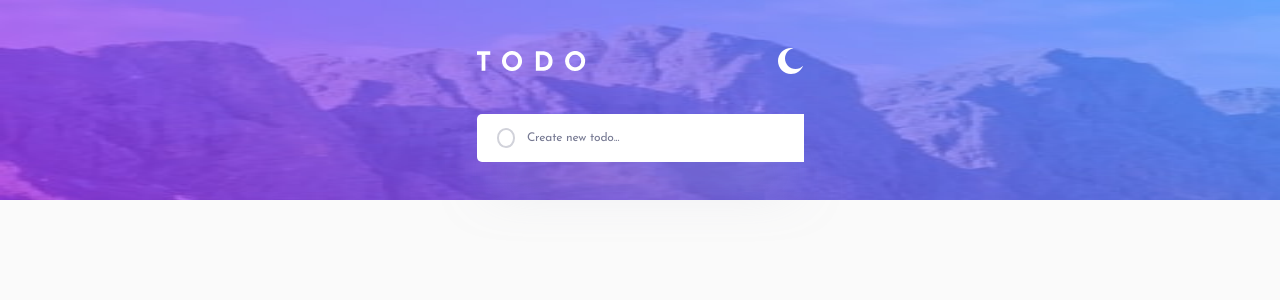
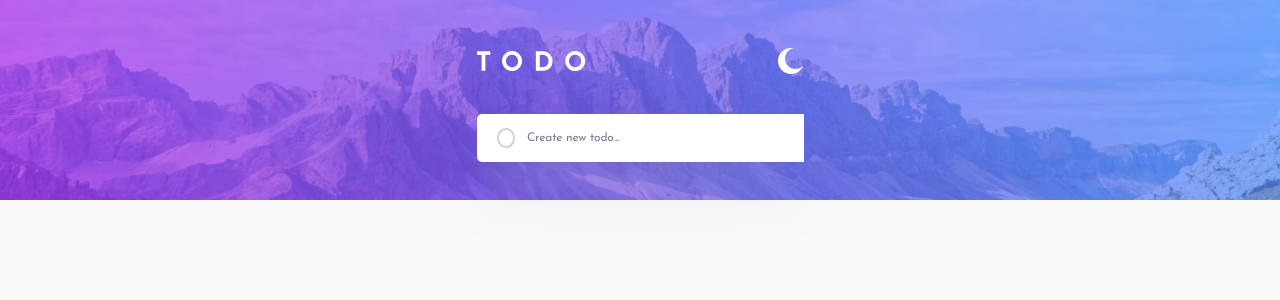
Before and after one commit to gigakhrz/Todo-app, a React (Vite) app: page / in a window 1280 px wide. Shown: the top 300 px of the page. Built offline with nearby package versions, Linux system fonts and the light colour scheme.

Commit message:
add bg images on desktopm mode

```diff
--- a/package.json
+++ b/package.json
@@ -21,7 +21,7 @@
   "devDependencies": {
     "@types/react": "^18.0.37",
     "@types/react-dom": "^18.0.11",
-    "@typescript-eslint/eslint-plugin": "^5.59.0",
+    "@typescript-eslint/eslint-plugin": "^5.59.9",
     "@typescript-eslint/parser": "^5.59.0",
     "@vitejs/plugin-react": "^4.0.0",
     "eslint": "^8.38.0",
--- a/src/App.tsx
+++ b/src/App.tsx
@@ -1,6 +1,8 @@
 import styled from "styled-components";
 import bgLight from "./assets/bg-mobile-light.jpg";
 import bgDark from "./assets/bg-mobile-dark.jpg";
+import bgLDesktop from "./assets/bg-desktop-light.jpg";
+import bgDDesktop from "./assets/bg-desktop-dark.jpg";
 import GlobalStyles from "./GlobalStyles";
 import Todo from "./Components/Todo";
 import Header from "./Components/Header";
@@ -46,6 +48,10 @@ const Container = styled.main<{ mode: boolean }>`
   background-size: 100% 200px;
   padding-top: 48px;
   background-color: ${(props) => (props.mode ? "#25273D" : " #FAFAFA;")};
+
+  @media screen and (min-width: 1024px) {
+    background-image: url(${(props) => (props.mode ? bgDDesktop : bgLDesktop)});
+  }
 `;
 
 const TodoContainer = styled.div`
```
Also changed, not shown: 1 other file (tests, documents, lock files or other folders).
